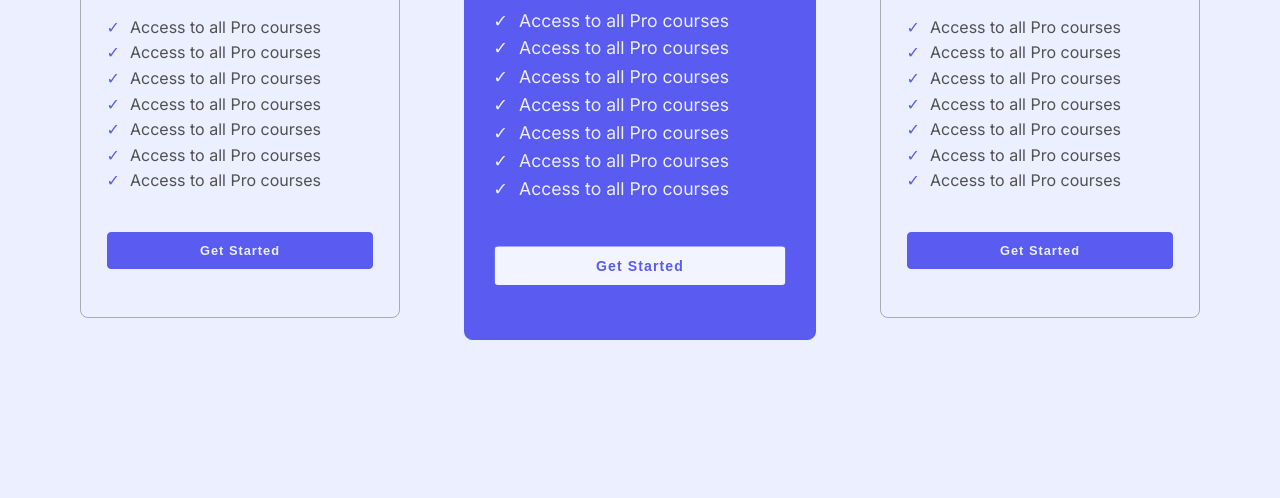
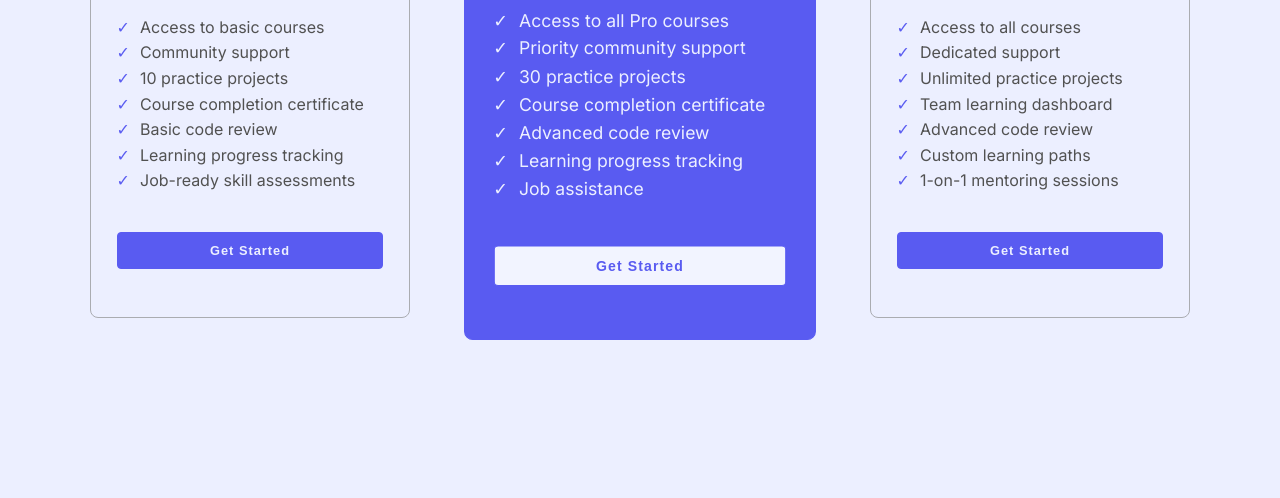
Before and after one commit to harshrajput-0/Frontend-Internship, a website: page PricingCardSection/index.html in a window 1280 px wide. Shown: the part 302-800 px from the top of the page. Drawn offline with Linux system fonts and the light colour scheme.

Commit message:
Task 4: Pricing Card Section Completed

```diff
--- a/PricingCardSection/index.html
+++ b/PricingCardSection/index.html
@@ -20,17 +20,11 @@
         <div class="card">
             <div class="card-header">
                 <span class="plan-name">Basic</span>
-                <p><span class="plan-price">$79</span>/month</p>
+                <p><span class="plan-price">$39</span>/month</p>
             </div>
 
-            <ul class="plan-fetures">
-                <li>Access to all Pro courses</li>
-                <li>Access to all Pro courses</li>
-                <li>Access to all Pro courses</li>
-                <li>Access to all Pro courses</li>
-                <li>Access to all Pro courses</li>
-                <li>Access to all Pro courses</li>
-                <li>Access to all Pro courses</li>
+            <ul class="plan-fetures" id="basic-plan">
+
             </ul>
 
             <Button>Get Started</Button>
@@ -40,45 +34,34 @@
 
 
 
-                <div class="card" id="popular">
+        <div class="card popular">
             <div class="card-header">
                 <span class="plan-name">Pro</span>
-                <p><span class="plan-price">$79</span>/month</p>
+                <p><span class="plan-price">$99</span>/month</p>
             </div>
 
-            <ul class="plan-fetures">
-                <li>Access to all Pro courses</li>
-                <li>Access to all Pro courses</li>
-                <li>Access to all Pro courses</li>
-                <li>Access to all Pro courses</li>
-                <li>Access to all Pro courses</li>
-                <li>Access to all Pro courses</li>
-                <li>Access to all Pro courses</li>
+            <ul class="plan-fetures" id="pro-plan">
+
             </ul>
 
             <Button>Get Started</Button>
         </div>
 
 
-                <div class="card">
+        <div class="card">
             <div class="card-header">
                 <span class="plan-name">Enterprise</span>
-                <p><span class="plan-price">$79</span>/month</p>
+                <p><span class="plan-price">$149</span>/month</p>
             </div>
 
-            <ul class="plan-fetures">
-                <li>Access to all Pro courses</li>
-                <li>Access to all Pro courses</li>
-                <li>Access to all Pro courses</li>
-                <li>Access to all Pro courses</li>
-                <li>Access to all Pro courses</li>
-                <li>Access to all Pro courses</li>
-                <li>Access to all Pro courses</li>
+            <ul class="plan-fetures" id="enterprise-plan">
             </ul>
 
             <Button>Get Started</Button>
         </div>
     </main>
+
+    <script src="script.js"></script>
 </body>
 
 </html>
--- a/PricingCardSection/script.js
+++ b/PricingCardSection/script.js
@@ -0,0 +1,43 @@
+// Getting Feature List Elements
+const basicPlan = document.getElementById("basic-plan");
+const proPlan = document.getElementById("pro-plan");
+const enterprisePlan = document.getElementById("enterprise-plan");
+
+// Plan Features List
+const basicFeatures = [
+    "Access to basic courses",
+    "Community support",
+    "10 practice projects",
+    "Course completion certificate",
+    "Basic code review",
+    "Learning progress tracking",
+    "Job-ready skill assessments"
+];
+
+const proFeatures = [
+    "Access to all Pro courses",
+    "Priority community support",
+    "30 practice projects",
+    "Course completion certificate",
+    "Advanced code review",
+    "Learning progress tracking",
+    "Job assistance"
+]
+
+const enterpriseFeatures = [
+    "Access to all courses",
+    "Dedicated support",
+    "Unlimited practice projects",
+    "Team learning dashboard",
+    "Advanced code review",
+    "Custom learning paths",
+    "1-on-1 mentoring sessions"
+]
+
+
+// Injecting Plan features into elements
+basicPlan.innerHTML = `${basicFeatures.map(feature => `<li>${feature}</li>`).join("")}`;
+
+proPlan.innerHTML = `${proFeatures.map(proFeature => `<li>${proFeature}</li>`).join("")}`;
+
+enterprisePlan.innerHTML = `${enterpriseFeatures.map(feature => `<li>${feature}</li>`).join("")}`;
--- a/PricingCardSection/style.css
+++ b/PricingCardSection/style.css
@@ -26,14 +26,17 @@ body {
   justify-content: center;
 }
 
+/* Main Container  */
 main {
   width: 1280px;
   padding: 80px;
   display: flex;
-  justify-content: space-between;
+  justify-content: center;
+  gap: 70px;
+  flex-wrap: wrap;
 }
 
-
+/* Pricing Cards  */
 .card {
   width: 320px;
   aspect-ratio: 8/11;
@@ -50,6 +53,8 @@ main {
   background-color: var(--bg-light);
 }
 
+
+/* Card Header Section  */
 .card-header {
   text-align: center;
   font-size: 1rem;
@@ -65,15 +70,18 @@ main {
 }
 
 .plan-price {
-    font-size: 1.8rem;
-    font-weight: 650;
+  font-size: 1.8rem;
+  font-weight: 650;
 }
 
+/* Plan Feautres (ul)  */
 .plan-fetures {
   list-style: none;
   text-align: left;
   margin: 14px 0 38px;
 }
+
+/* For Tick "✓" icon */
 .plan-fetures li::before {
   content: "✓";
   margin-right: 10px;
@@ -98,7 +106,8 @@ button:hover {
 }
 
 
-#popular {
+/* For Popular/Recommanded Plan Card  */
+.popular {
   background-color: var(--primary);
   border-color: var(--primary);
   color: var(--bg);
@@ -107,25 +116,27 @@ button:hover {
   transition: background-color 0.3s ease;
 }
 
-#popular:hover {
+.popular:hover {
   background-color: var(--primary-hover);
   border-color: var(--primary-hover);
 }
 
-#popular button {
+.popular button {
   background-color: var(--bg-light);
   color: var(--primary);
 }
 
-#popular button:hover {
+.popular button:hover {
   background-color: var(--bg);
 }
 
-#popular .plan-fetures li::before {
+.popular .plan-fetures li::before {
   color: var(--bg);
 }
 
-#popular::after {
+
+/* Recommanded Tag on Card  */
+.popular::after {
   content: "Recommanded";
   font-size: 11px;
   padding: 2px 12px;
```
Also changed, not shown: Readme.md.
